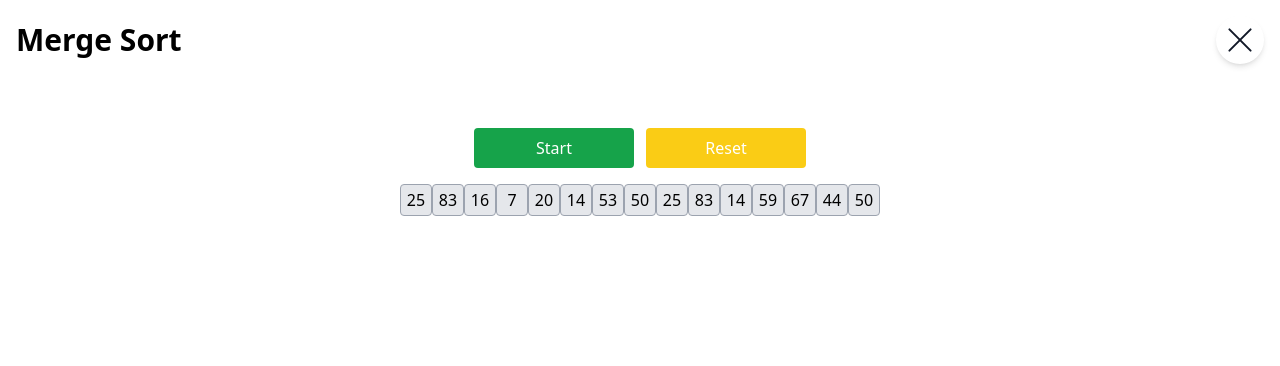
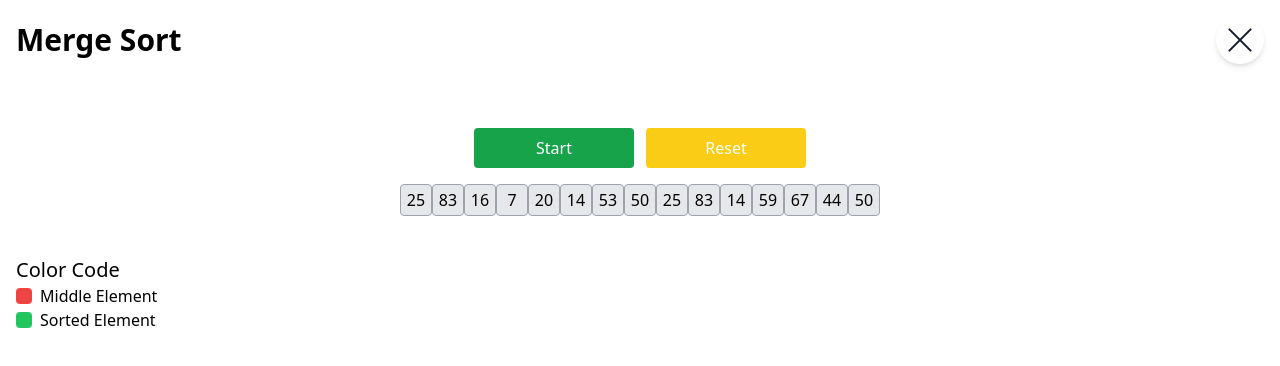
Before and after one commit to khan-ajamal/sorting-visualizer, a React (Create React App) app: page / in a window 1280 px wide. Both pictures are taken after a click on the button "Visualise Merge Sort". Shown: the top 366 px of the page. Built offline with nearby package versions, Linux system fonts and the light colour scheme.

Commit message:
Add mid element marker and label code

```diff
--- a/src/algorithms/merge-sort.js
+++ b/src/algorithms/merge-sort.js
@@ -12,6 +12,7 @@ export const mergeSort = (arr, rootNode) => {
     }
 
     let mid = Math.floor(arr.length / 2);
+    rootNode.mid = mid;
 
     let left = arr.slice(0, mid);
     let right = arr.slice(mid);
--- a/src/components/mergeSort.js
+++ b/src/components/mergeSort.js
@@ -103,33 +103,56 @@ const MergeSortVisualizer = () => {
                     left={tree.left}
                     right={tree.right}
                     isSorted={tree.isSorted}
+                    mid={tree.mid}
                 />
             )}
+            <div className="mt-10">
+                <h1 className="text-xl font-medium">Color Code</h1>
+                <div>
+                    <div className="flex justify-start items-center space-x-2">
+                        <div className="h-4 w-4 bg-red-500 rounded"></div>
+                        <div>Middle Element</div>
+                    </div>
+                    <div className="flex justify-start items-center space-x-2">
+                        <div className="h-4 w-4 bg-green-500 rounded"></div>
+                        <div>Sorted Element</div>
+                    </div>
+                </div>
+            </div>
         </div>
     );
 };
 
-const Block = ({ elem, isSorted }) => {
+const Block = ({ elem, isSorted, isMid }) => {
     return (
         <div
             className={`w-8 h-8 rounded border border-solid border-gray-400 border-collapse flex justify-center items-center ${
-                isSorted ? "bg-green-500" : "bg-gray-200"
+                isMid ? "bg-red-500" : isSorted ? "bg-green-500" : "bg-gray-200"
             }`}
         >
-            <span className={`font-medium ${isSorted ? "text-white" : ""}`}>
+            <span
+                className={`font-medium ${
+                    isSorted || isMid ? "text-white" : ""
+                }`}
+            >
                 {elem}
             </span>
         </div>
     );
 };
 
-const RenderTree = ({ data, left, right, isSorted }) => {
+const RenderTree = ({ data, left, right, isSorted, mid }) => {
     return (
         <div className="w-full">
             <div className="w-full">
                 <div className="flex justify-center">
                     {map(data, (elem, idx) => (
-                        <Block key={idx} elem={elem} isSorted={isSorted} />
+                        <Block
+                            key={idx}
+                            isMid={idx === mid}
+                            elem={elem}
+                            isSorted={isSorted}
+                        />
                     ))}
                 </div>
             </div>
@@ -147,6 +170,7 @@ const RenderTree = ({ data, left, right, isSorted }) => {
                             left={left.left}
                             right={left.right}
                             isSorted={left.isSorted}
+                            mid={left.mid}
                         />
                     )}
                 </div>
@@ -162,6 +186,7 @@ const RenderTree = ({ data, left, right, isSorted }) => {
                             left={right.left}
                             right={right.right}
                             isSorted={right.isSorted}
+                            mid={right.mid}
                         />
                     )}
                 </div>
--- a/src/features/treeSlice.js
+++ b/src/features/treeSlice.js
@@ -17,6 +17,7 @@ const findNodeByIdx = (payload, node) => {
     if (node.idx === payload.idx) {
         node.left = cloneDeep(payload.left);
         node.right = cloneDeep(payload.right);
+        node.mid = payload.mid;
     }
     return node;
 };
--- a/src/utils.js
+++ b/src/utils.js
@@ -27,5 +27,6 @@ export class Node {
         this.idx = uniqueId("root_");
         this.isSorted = false;
         this.isFinal = false;
+        this.mid = null;
     }
 }
```
